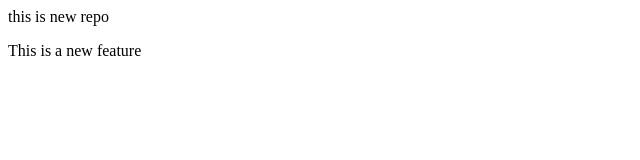
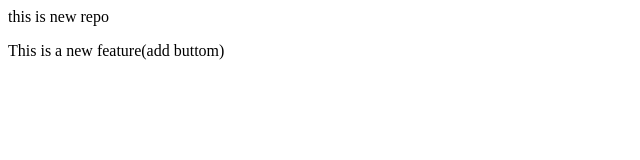
Before and after one commit to harshpimple2005/localrepo, a plain HTML site: page index.html in a window 1280 px wide. Shown: the full height of the page, 0-640 px from the left. Drawn offline with Linux system fonts and the light colour scheme.

```diff
--- a/index.html
+++ b/index.html
@@ -1,2 +1,2 @@
 <p>this is new repo</p>
-<p>This is a new feature</p>
+<p>This is a new feature(add buttom)</p>
```
